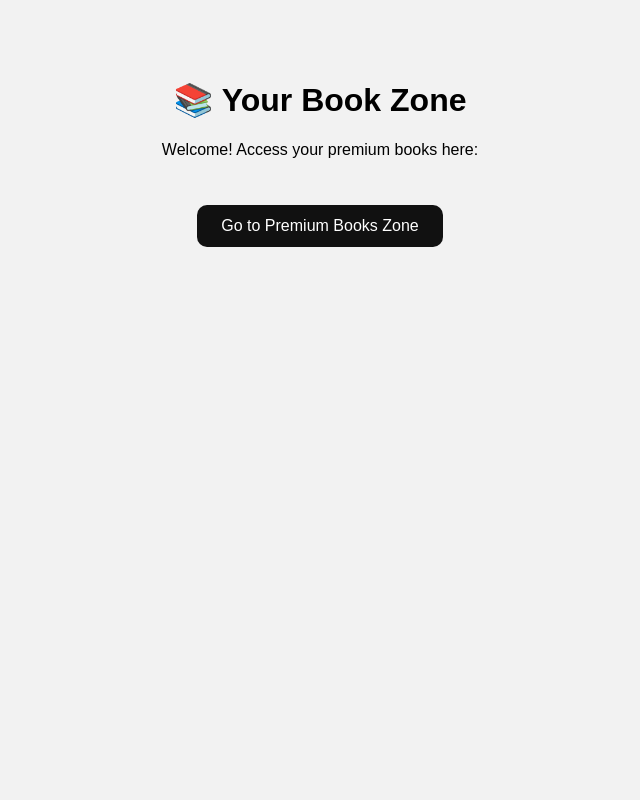
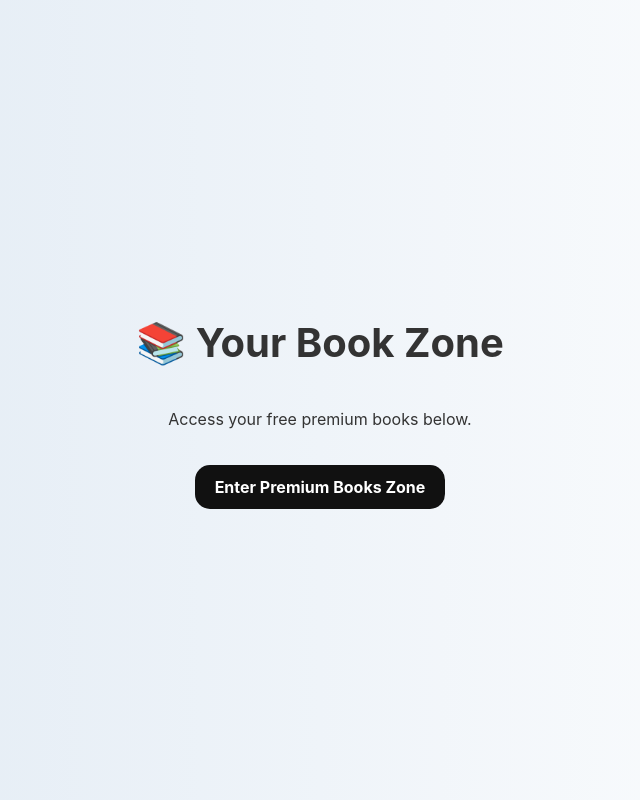
Before and after one commit to amaa9n/Your-Book-Zone, a plain HTML site: page index.html in a window 1280 px wide. Shown: the whole page, without its empty margins (320-960 px from the left). Drawn offline with Linux system fonts and the light colour scheme.

Commit message:
Update index.html

```diff
--- a/index.html
+++ b/index.html
@@ -5,17 +5,37 @@
   <title>Your Book Zone</title>
   <meta name="viewport" content="width=device-width, initial-scale=1">
   <style>
-    body { font-family: sans-serif; text-align: center; margin: 0; background: #f2f2f2; }
-    .container { padding: 60px 20px; }
-    a { display: inline-block; margin-top: 30px; padding: 12px 24px; background: #111; color: #fff; text-decoration: none; border-radius: 10px; }
-    a:hover { background: #333; }
+    body {
+      margin: 0;
+      background: linear-gradient(to right, #dfe9f3, #ffffff);
+      font-family: -apple-system, BlinkMacSystemFont, sans-serif;
+      display: flex;
+      flex-direction: column;
+      align-items: center;
+      justify-content: center;
+      height: 100vh;
+      color: #333;
+    }
+    h1 {
+      font-size: 2.5em;
+    }
+    a {
+      margin-top: 20px;
+      padding: 12px 20px;
+      background: #111;
+      color: white;
+      border-radius: 15px;
+      text-decoration: none;
+      font-weight: bold;
+    }
+    a:hover {
+      background: #333;
+    }
   </style>
 </head>
 <body>
-  <div class="container">
-    <h1>📚 Your Book Zone</h1>
-    <p>Welcome! Access your premium books here:</p>
-    <a href="premium/">Go to Premium Books Zone</a>
-  </div>
+  <h1>📚 Your Book Zone</h1>
+  <p>Access your free premium books below.</p>
+  <a href="premium/">Enter Premium Books Zone</a>
 </body>
 </html>
```
